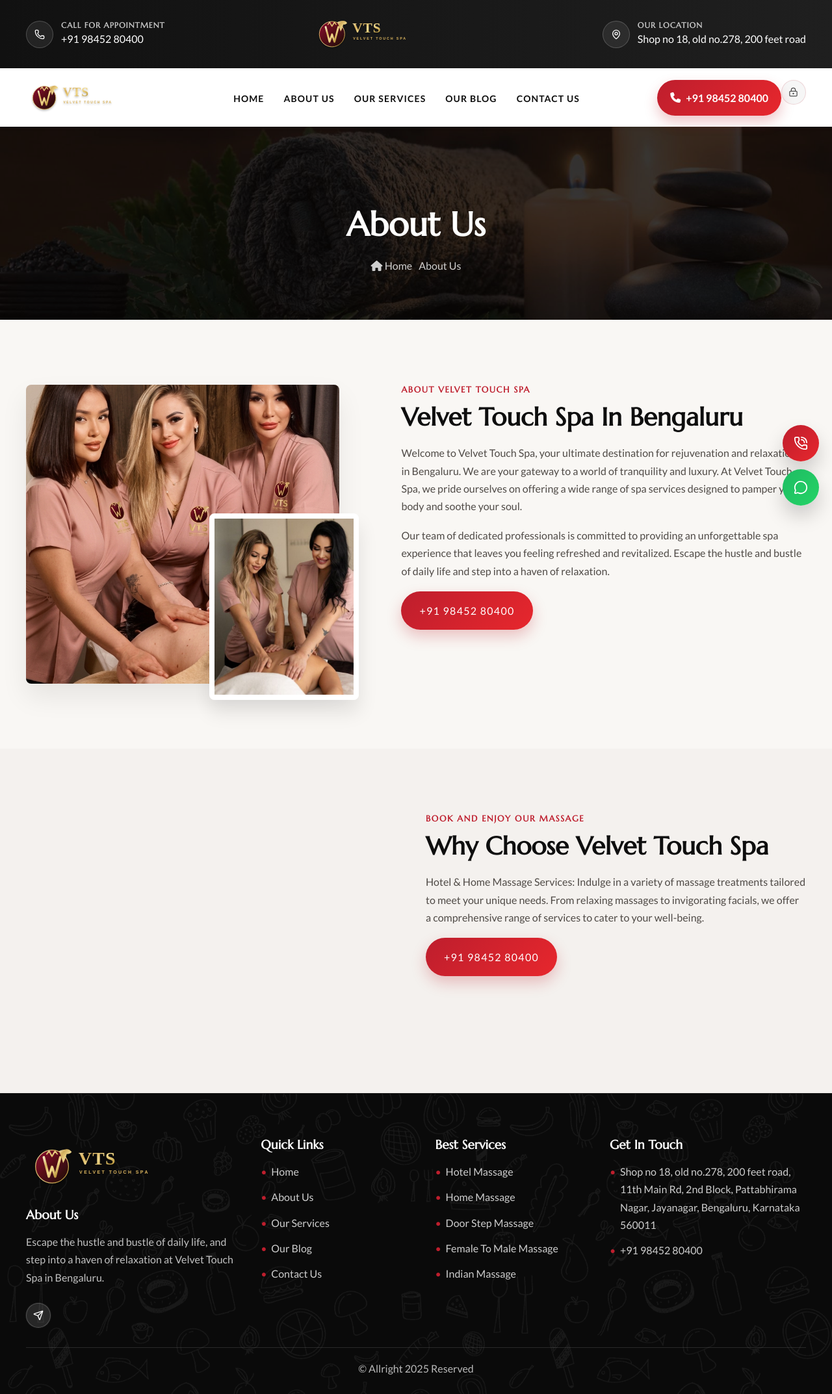
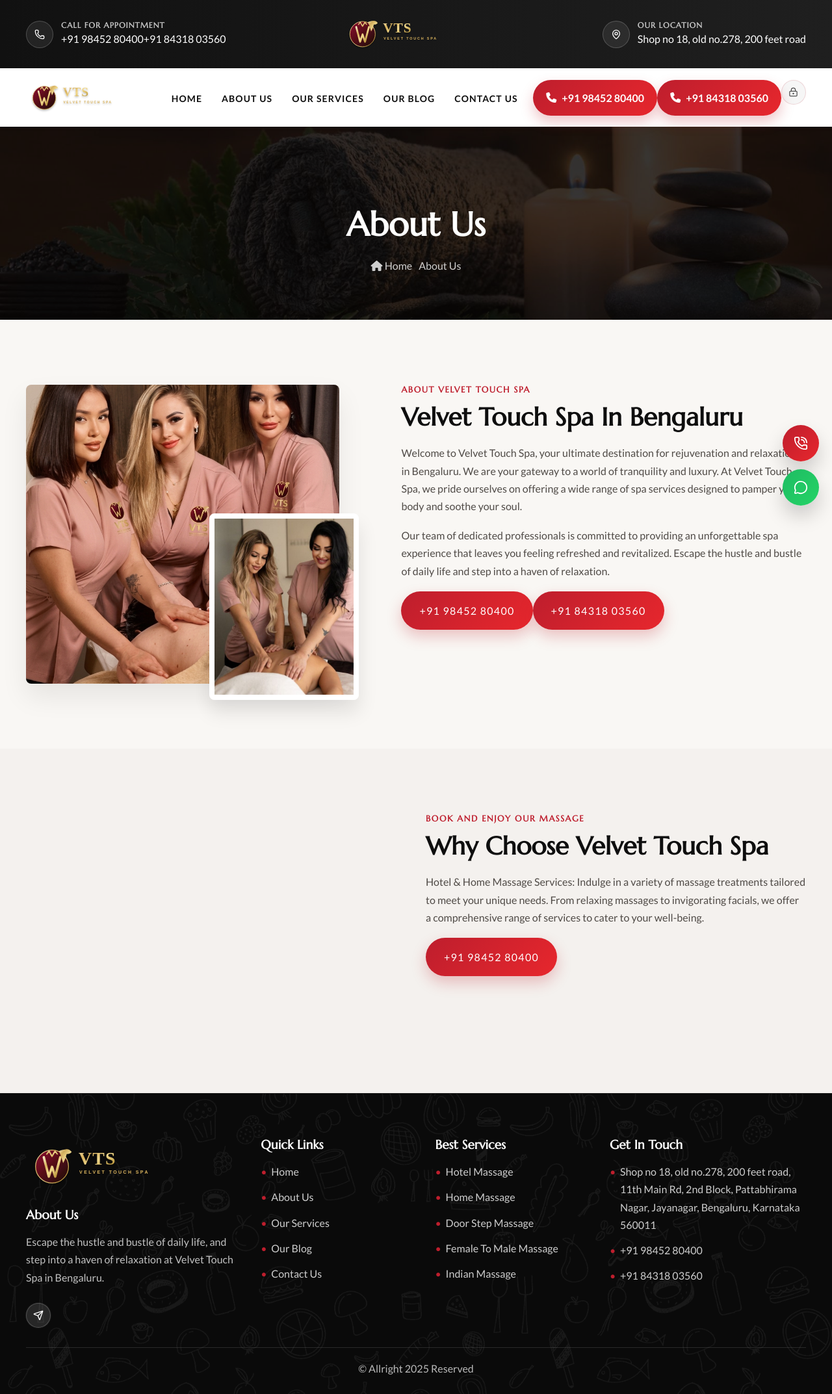
Before and after one commit to Abhii616277/Client-1-velvet-, a React (Vite) app in the folder frontend/: page /about in a window 1280 px wide. Shown: the whole page at 65% size. Built offline with nearby package versions, Linux system fonts and the light colour scheme; no server answers.

Commit message:
Another commit

```diff
--- a/frontend/src/components/layout/Footer.tsx
+++ b/frontend/src/components/layout/Footer.tsx
@@ -48,6 +48,7 @@
             <ul>
               <li><span>Shop no 18, old no.278, 200 feet road, 11th Main Rd, 2nd Block, Pattabhirama Nagar, Jayanagar, Bengaluru, Karnataka 560011</span></li>
               <li><a href="tel:+919845280400">+91 98452 80400</a></li>
+              <li><a href="tel:+918431803560">+91 84318 03560</a></li>
             </ul>
           </div>
         </div>
--- a/frontend/src/components/layout/Navbar.tsx
+++ b/frontend/src/components/layout/Navbar.tsx
@@ -18,6 +18,7 @@
               <div className="info">
                 <h5>Call for Appointment</h5>
                 <a href="tel:+919845280400">+91 98452 80400</a>
+                <a href="tel:+918431803560">+91 84318 03560</a>
               </div>
             </div>
 
@@ -82,6 +83,10 @@
                   <a href="tel:+919845280400">
                     <i className="fas fa-phone" /> +91 98452 80400
                   </a>
+                  <a href="tel:+918431803560">
+                    <i className="fas fa-phone" />+91 84318 03560
+
+                  </a>
                 </li>
                 <li className="side-menu admin-link-hidden">
                   <Link to="/login" aria-label="Admin login" title="Admin login">
--- a/frontend/src/pages/AboutPage.tsx
+++ b/frontend/src/pages/AboutPage.tsx
@@ -40,6 +40,7 @@
                     Our team of dedicated professionals is committed to providing an unforgettable spa experience that leaves you feeling refreshed and revitalized. Escape the hustle and bustle of daily life and step into a haven of relaxation.
                   </p>
                   <a className="btn btn-theme btn-md animation" href="tel:+919845280400">+91 98452 80400</a>
+                  <a className="btn btn-theme btn-md animation" href="tel:+918431803560">+91 84318 03560</a>
                 </div>
               </div>
             </div>
```
